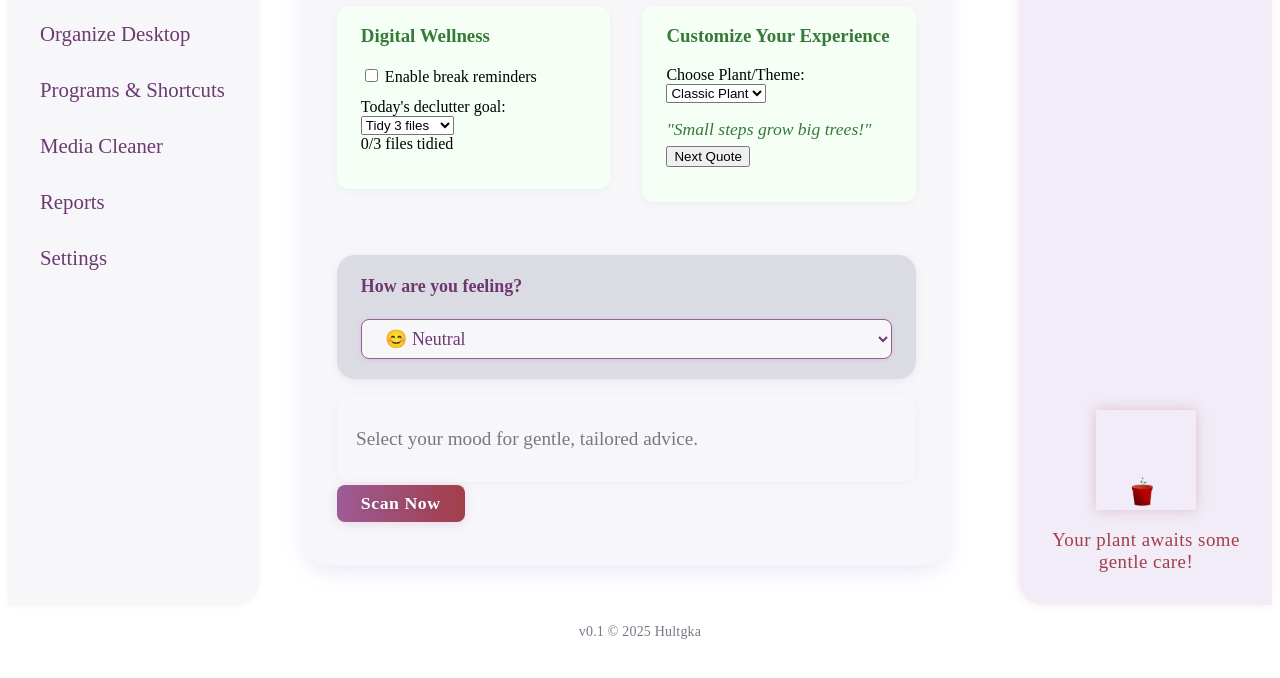
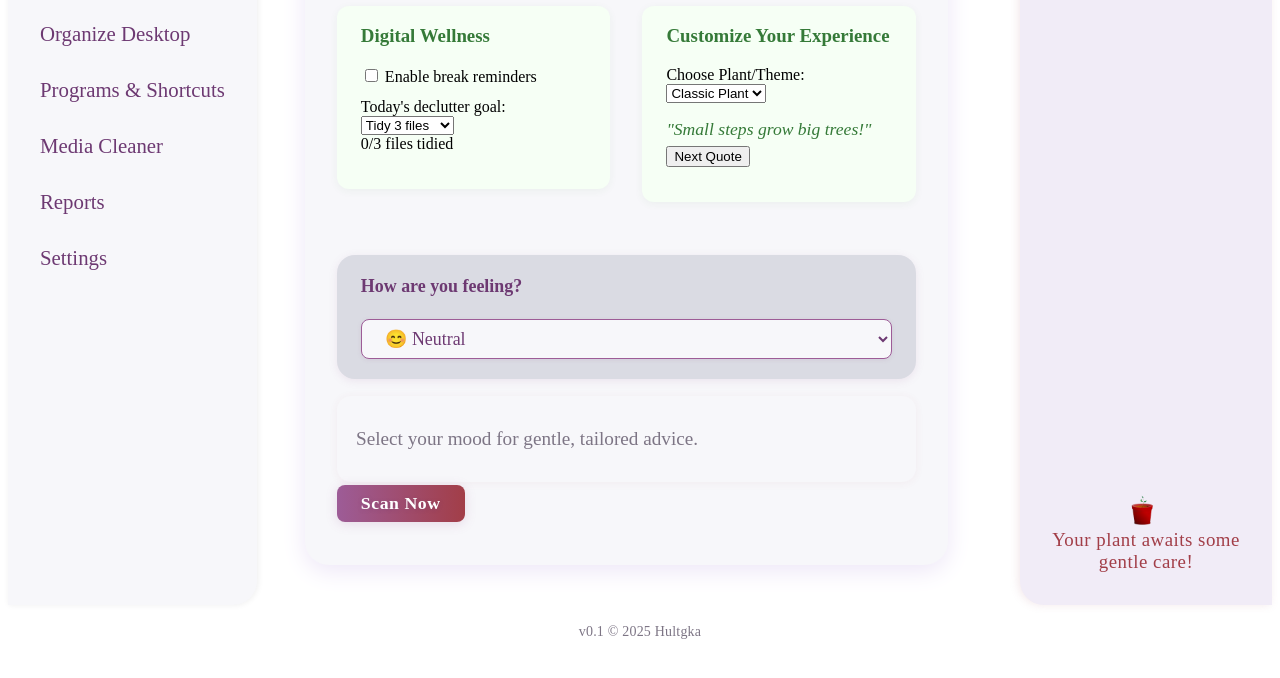
Before and after one commit to Hultgka/Prune, a plain HTML site: page index.html in a window 1280 px wide. Shown: the part 246-924 px from the top of the page. Drawn offline with nearby package versions, Linux system fonts and the light colour scheme; a web font is replaced by a local one.

Commit message:
Update style.css

```diff
--- a/style.css
+++ b/style.css
@@ -386,11 +386,14 @@ footer {
   z-index: 3;
   min-height: 0;
 }
-.plant-companion {
-  display: flex;
-  flex-direction: column;
-  align-items: center;
-  gap: 1.2rem;
+.plant-container {
+  background: transparent !important;
+  box-shadow: none !important;
+  padding: 0 !important;
+  border: none !important;
+  display: flex;
+  justify-content: center;
+  align-items: center;
 }
 .plant-img {
   width: 100px;
@@ -398,7 +401,9 @@ footer {
   object-fit: contain;
   transition: transform 0.3s;
   background: none;
-  box-shadow: 0 0 12px #a23e4840;
+  box-shadow: none;
+  display: block;
+  margin: 0 auto;
 }
 .plant-img.grow {
   animation: bounce-grow 0.4s;
```
